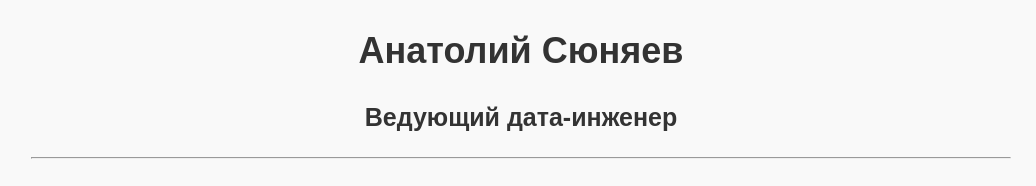
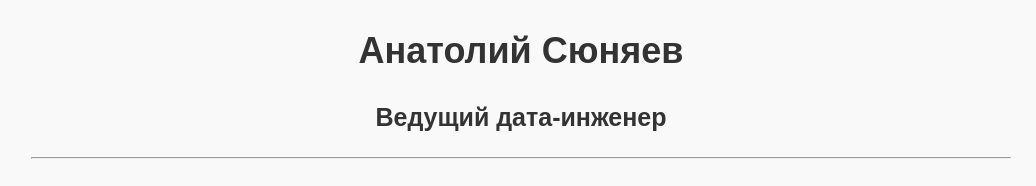
Before and after one commit to glincow/glincow.github.io, a plain HTML site: page index.html in a window 1280 px wide. Shown: the top 186 px of the page, without its empty margins (119-1155 px from the left). Drawn offline with Linux system fonts and the light colour scheme.

Commit message:
Update index.html

```diff
--- a/index.html
+++ b/index.html
@@ -8,7 +8,7 @@
 <body>
   <main>
     <h1>Анатолий Сюняев</h1>
-    <h2>Ведующий дата-инженер</h2>
+    <h2>Ведущий дата-инженер</h2>
 
     <hr>
 
```
